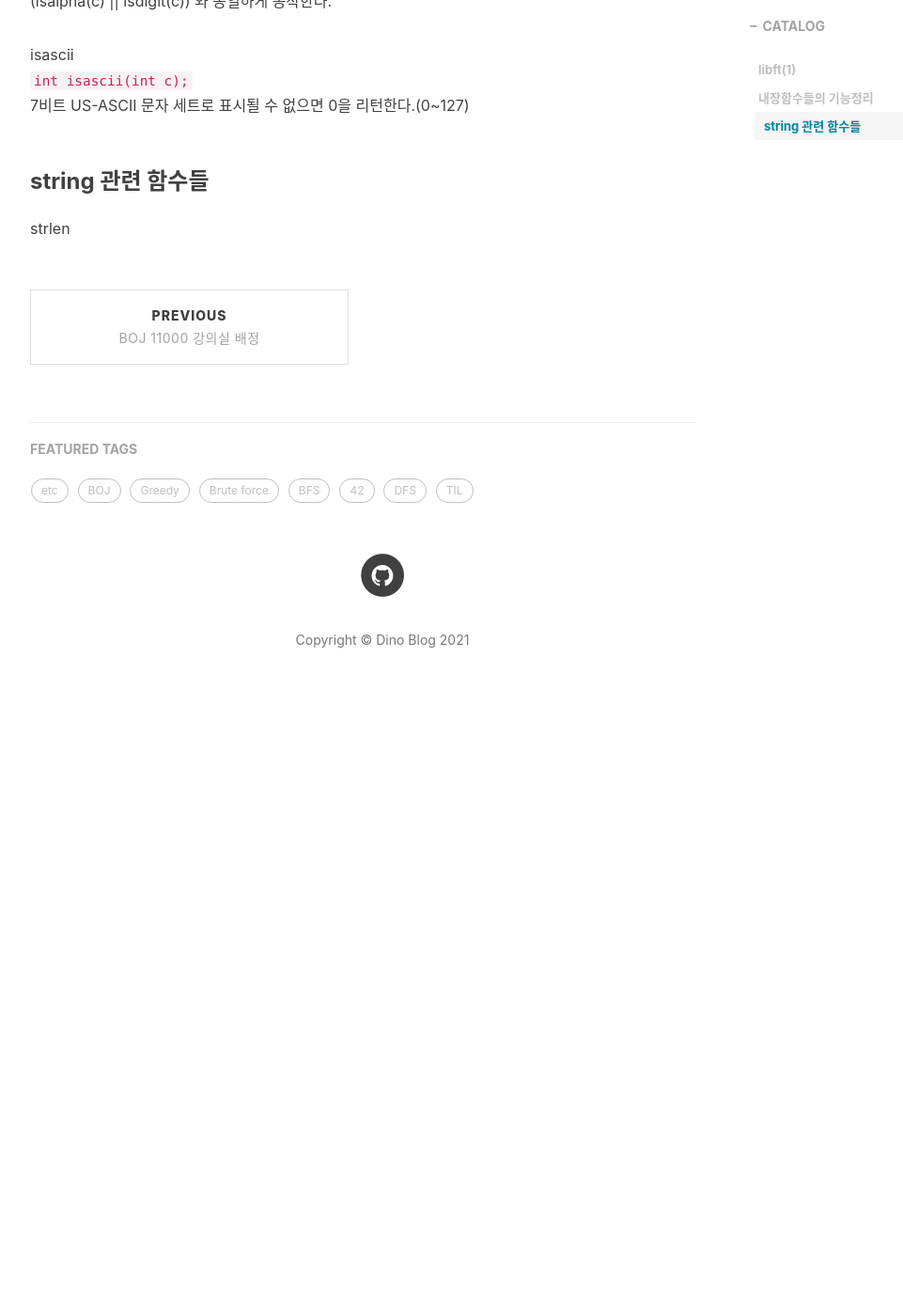
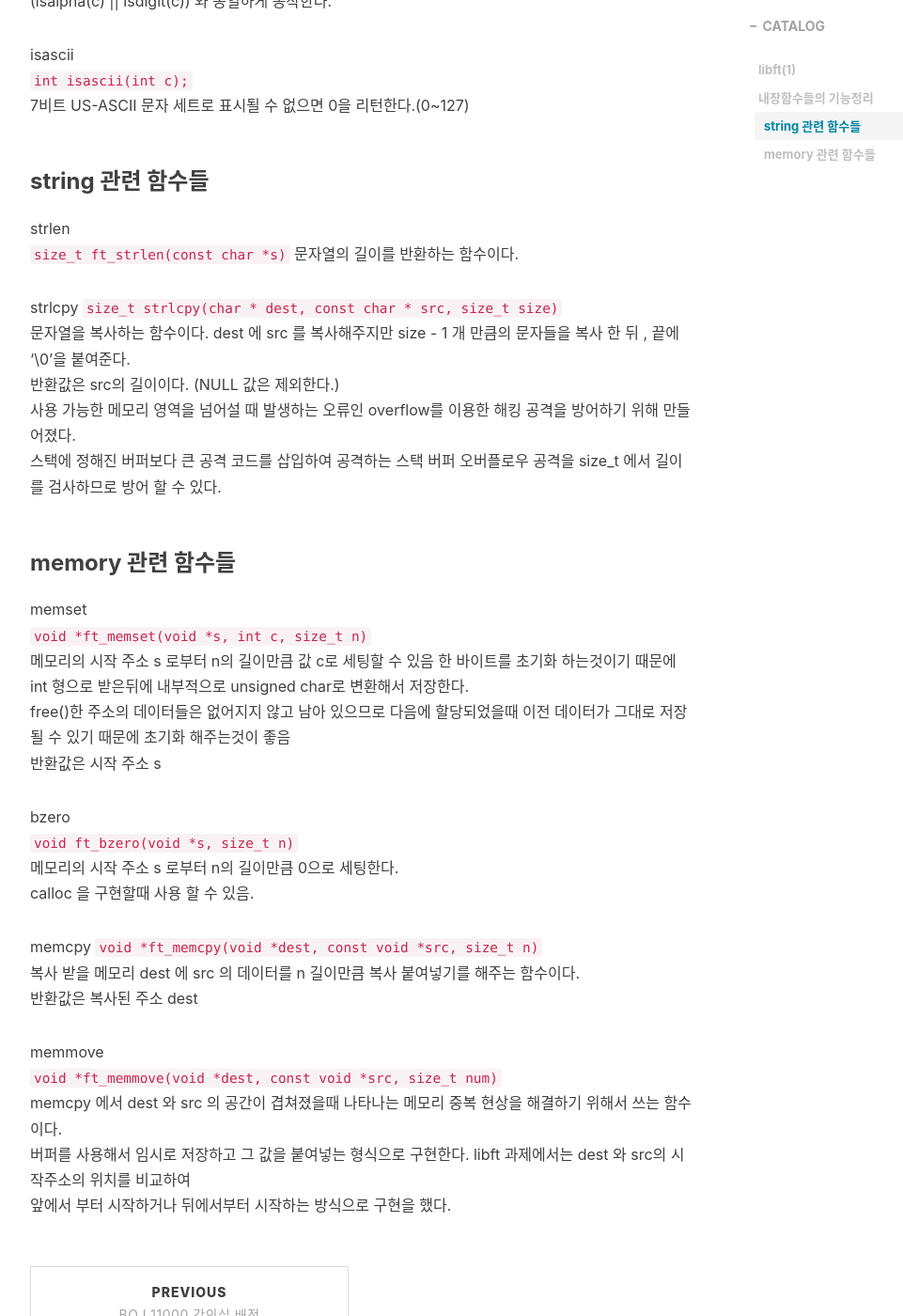
Before and after one commit to dino9881/dino9881.github.io, a Jekyll site: the page built from _posts/42/2021-11-16-42-TIL.md, in a window 1280 px wide and 1400 px high, scrolled down 1133 px. Shown: the whole window at 94% size, without its empty margins (233-1194 px from the left). Built offline with Jekyll 4.4.1, drawn with Linux system fonts in a browser that asks for light colours; nearby versions of some CDN libraries; comment, search, counter and statistics services are not loaded; before the commit the page ends 1918 px from its top, so only the background shows below that.

Commit message:
libft ing

```diff
--- a/_posts/42/2021-11-16-42-TIL.md
+++ b/_posts/42/2021-11-16-42-TIL.md
@@ -41,3 +41,46 @@ isascii
 
 
 strlen
+`size_t	ft_strlen(const char *s)`
+문자열의 길이를 반환하는 함수이다.
+
+
+strlcpy
+`size_t strlcpy(char * dest, const char * src, size_t size)`
+문자열을 복사하는 함수이다. dest 에 src 를 복사해주지만 size - 1 개 만큼의 문자들을 복사 한 뒤 , 끝에 '\0'을 붙여준다.
+반환값은 src의 길이이다. (NULL 값은 제외한다.)
+사용 가능한 메모리 영역을 넘어설 때 발생하는 오류인 overflow를 이용한 해킹 공격을 방어하기 위해 만들어졌다.
+스택에 정해진 버퍼보다 큰 공격 코드를 삽입하여 공격하는 스택 버퍼 오버플로우 공격을 size_t 에서 길이를 검사하므로 방어 할 수 있다.
+
+
+
+
+
+### memory 관련 함수들
+
+
+memset
+`void	*ft_memset(void *s, int c, size_t n)`
+메모리의 시작 주소 s 로부터  n의 길이만큼 값 c로 세팅할 수 있음 한 바이트를 초기화 하는것이기 때문에 int 형으로 받은뒤에 내부적으로 unsigned char로 변환해서 저장한다.
+free()한 주소의 데이터들은 없어지지 않고 남아 있으므로 다음에 할당되었을때 이전 데이터가 그대로 저장 될 수 있기 때문에 초기화 해주는것이 좋음
+반환값은 시작 주소 s
+
+
+
+bzero
+`void	ft_bzero(void *s, size_t n)`
+메모리의 시작 주소 s 로부터 n의 길이만큼 0으로 세팅한다.
+calloc 을 구현할때 사용 할 수 있음.
+
+
+memcpy
+`void	*ft_memcpy(void *dest, const void *src, size_t n)`
+복사 받을 메모리 dest 에 src 의 데이터를 n 길이만큼 복사 붙여넣기를 해주는 함수이다.
+반환값은 복사된 주소 dest
+
+
+memmove
+`void	*ft_memmove(void *dest, const void *src, size_t num)`
+memcpy 에서 dest 와 src 의 공간이 겹쳐졌을때 나타나는 메모리 중복 현상을 해결하기 위해서 쓰는 함수이다.
+버퍼를 사용해서 임시로 저장하고 그 값을 붙여넣는 형식으로 구현한다. libft 과제에서는 dest 와 src의 시작주소의 위치를 비교하여
+앞에서 부터 시작하거나 뒤에서부터 시작하는 방식으로 구현을 했다.
```
